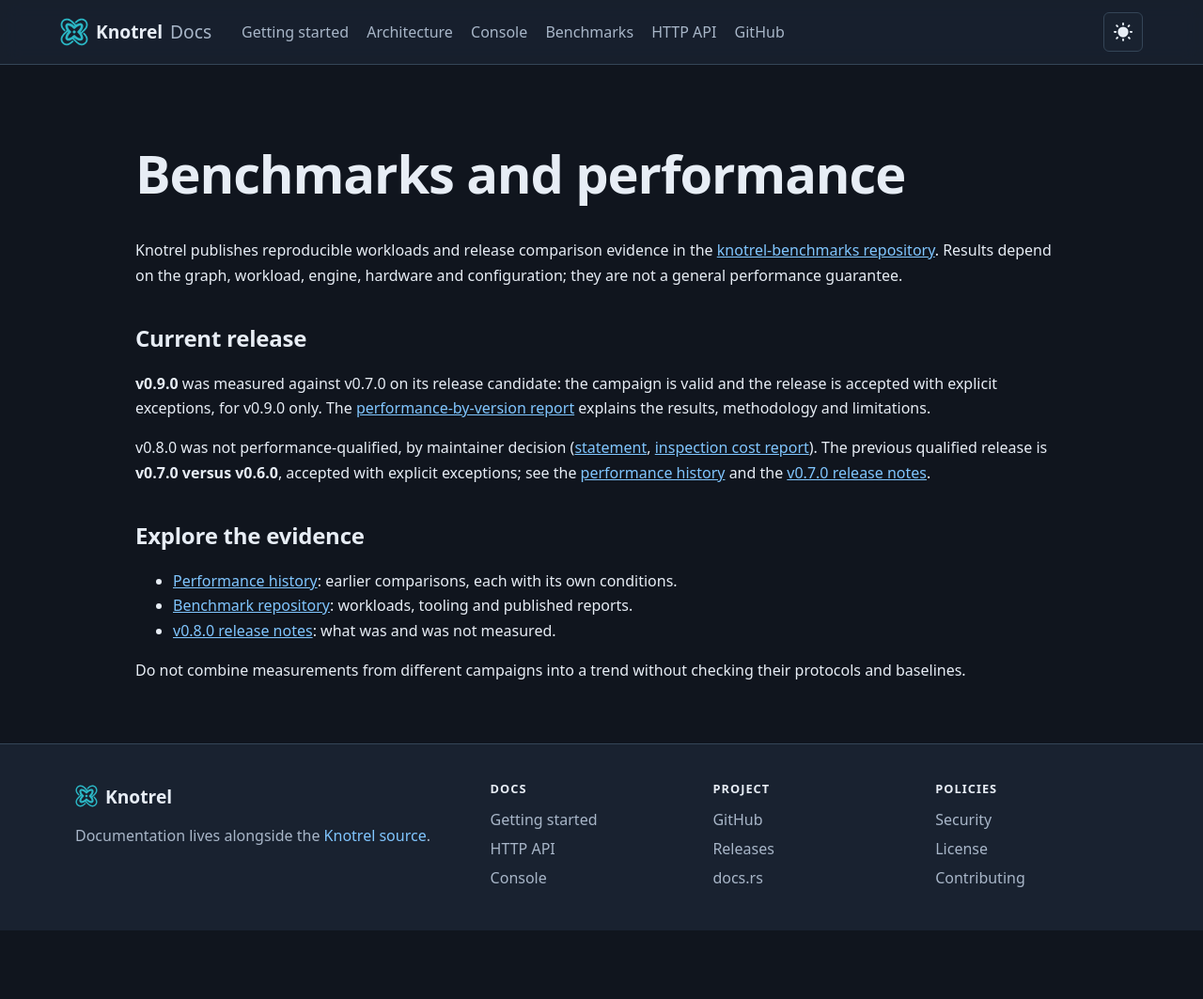
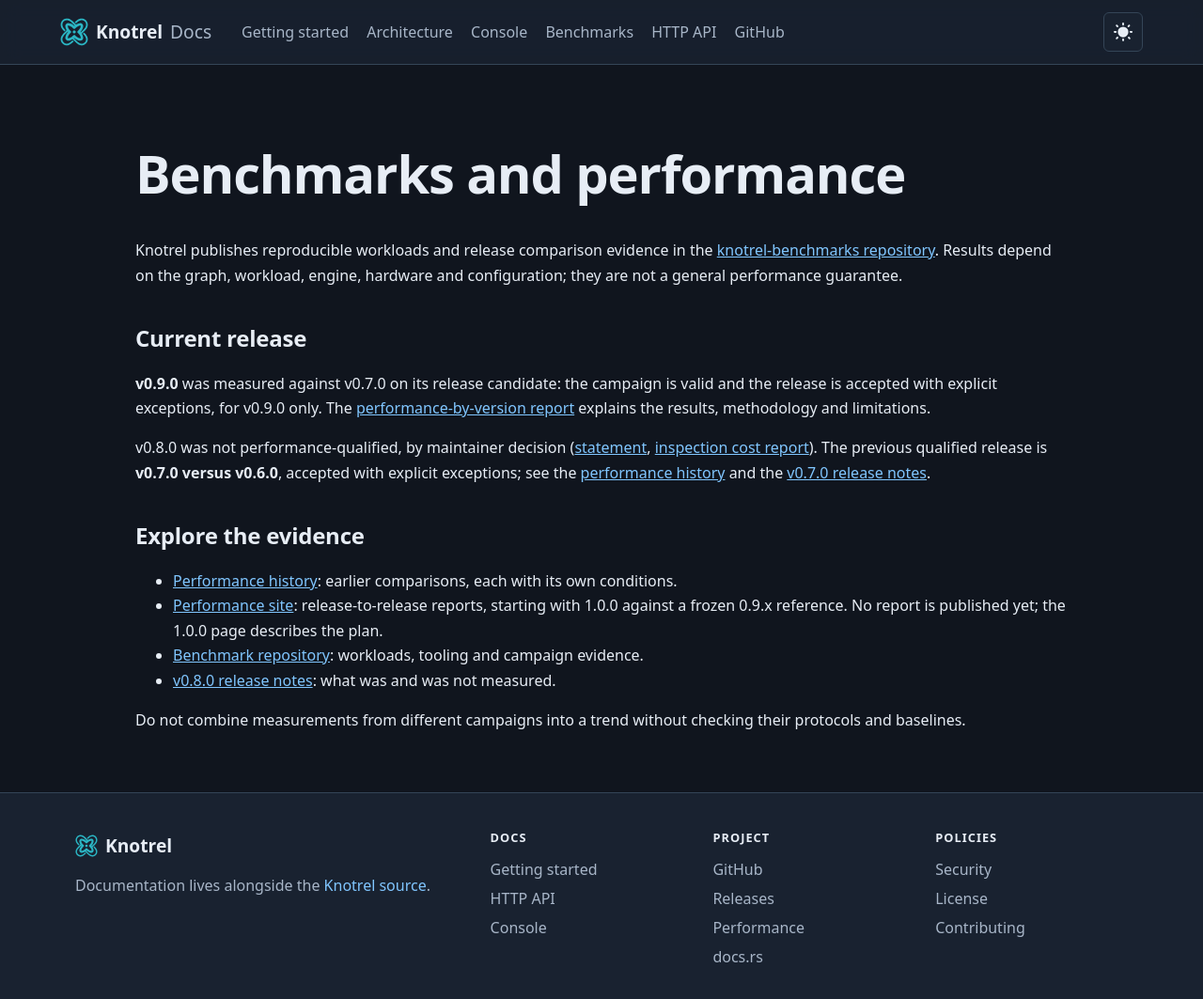
Before and after one commit to knotrel/knotrel, a Jekyll site: the page built from docs/benchmarks.md, in a window 1280 px wide and 1074 px high. Shown: the top 1063 px of the window at 94% size. Built offline with Jekyll 4.4.1, drawn with Linux system fonts in a browser that asks for light colours.

Commit message:
docs: link the benchmarks performance site
- Benchmarks page, homepage Evaluate card and footer link to
  https://knotrel.github.io/knotrel-benchmarks/, worded as the plan it is:
  no release report is published yet.
- observability-contract: the metrics-overhead campaign links pointed at a
  sibling checkout (../../knotrel-benchmarks), broken on the published
  site; they now point at the repository on GitHub.

Co-Authored-By: Claude Opus 5.5 <noreply@anthropic.com>

```diff
--- a/docs/_layouts/default.html
+++ b/docs/_layouts/default.html
@@ -31,7 +31,7 @@
   <div class="footer-grid">
     <div><a class="brand" href="{{ '/' | relative_url }}">{% include mark.svg %} Knotrel</a><p>Documentation lives alongside the <a href="https://github.com/knotrel/knotrel">Knotrel source</a>.</p></div>
     <div><h2>Docs</h2><a href="{{ '/getting-started.html' | relative_url }}">Getting started</a><a href="{{ '/http-api.html' | relative_url }}">HTTP API</a><a href="{{ '/console.html' | relative_url }}">Console</a></div>
-    <div><h2>Project</h2><a href="https://github.com/knotrel/knotrel">GitHub</a><a href="https://github.com/knotrel/knotrel/releases">Releases</a><a href="https://docs.rs/knotrel-core/latest/knotrel_core/">docs.rs</a></div>
+    <div><h2>Project</h2><a href="https://github.com/knotrel/knotrel">GitHub</a><a href="https://github.com/knotrel/knotrel/releases">Releases</a><a href="https://knotrel.github.io/knotrel-benchmarks/">Performance</a><a href="https://docs.rs/knotrel-core/latest/knotrel_core/">docs.rs</a></div>
     <div><h2>Policies</h2><a href="https://github.com/knotrel/knotrel/blob/main/SECURITY.md">Security</a><a href="https://github.com/knotrel/knotrel/blob/main/LICENSE.md">License</a><a href="https://github.com/knotrel/knotrel/blob/main/CONTRIBUTING.md">Contributing</a></div>
   </div>
 </footer>
--- a/docs/_layouts/home.html
+++ b/docs/_layouts/home.html
@@ -132,7 +132,7 @@ assert!(!graph.connected(<span class="n">1</span>, <span class="n">3</span>)?);<
       <div class="card">
         <svg viewBox="0 0 24 24" aria-hidden="true"><path d="M4 20V10M10 20V4M16 20v-7M22 20H2"/></svg>
         <h3>Evaluate</h3><p>Measured evidence, with its limits.</p>
-        <ul><li><a href="{{ '/benchmarks.html' | relative_url }}">Benchmarks</a></li><li><a href="{{ '/performance-by-version.html' | relative_url }}">Performance by version</a></li><li><a href="{{ '/releases/' | append: page.release | append: '-release-notes.html' | relative_url }}">Release notes</a></li></ul>
+        <ul><li><a href="{{ '/benchmarks.html' | relative_url }}">Benchmarks</a></li><li><a href="{{ '/performance-by-version.html' | relative_url }}">Performance by version</a></li><li><a href="https://knotrel.github.io/knotrel-benchmarks/">Performance site</a></li><li><a href="{{ '/releases/' | append: page.release | append: '-release-notes.html' | relative_url }}">Release notes</a></li></ul>
       </div>
     </div>
   </div>
--- a/docs/benchmarks.md
+++ b/docs/benchmarks.md
@@ -15,7 +15,8 @@ v0.8.0 was not performance-qualified, by maintainer decision ([statement](releas
 ## Explore the evidence
 
 - [Performance history](performance-history.md): earlier comparisons, each with its own conditions.
-- [Benchmark repository](https://github.com/knotrel/knotrel-benchmarks): workloads, tooling and published reports.
+- [Performance site](https://knotrel.github.io/knotrel-benchmarks/): release-to-release reports, starting with 1.0.0 against a frozen 0.9.x reference. No report is published yet; the 1.0.0 page describes the plan.
+- [Benchmark repository](https://github.com/knotrel/knotrel-benchmarks): workloads, tooling and campaign evidence.
 - [v0.8.0 release notes](releases/v0.8.0-release-notes.md#performance-qualification): what was and was not measured.
 
 Do not combine measurements from different campaigns into a trend without checking their protocols and baselines.
```
Also changed, not shown: docs/observability-contract.md (+3 -3 lines).
